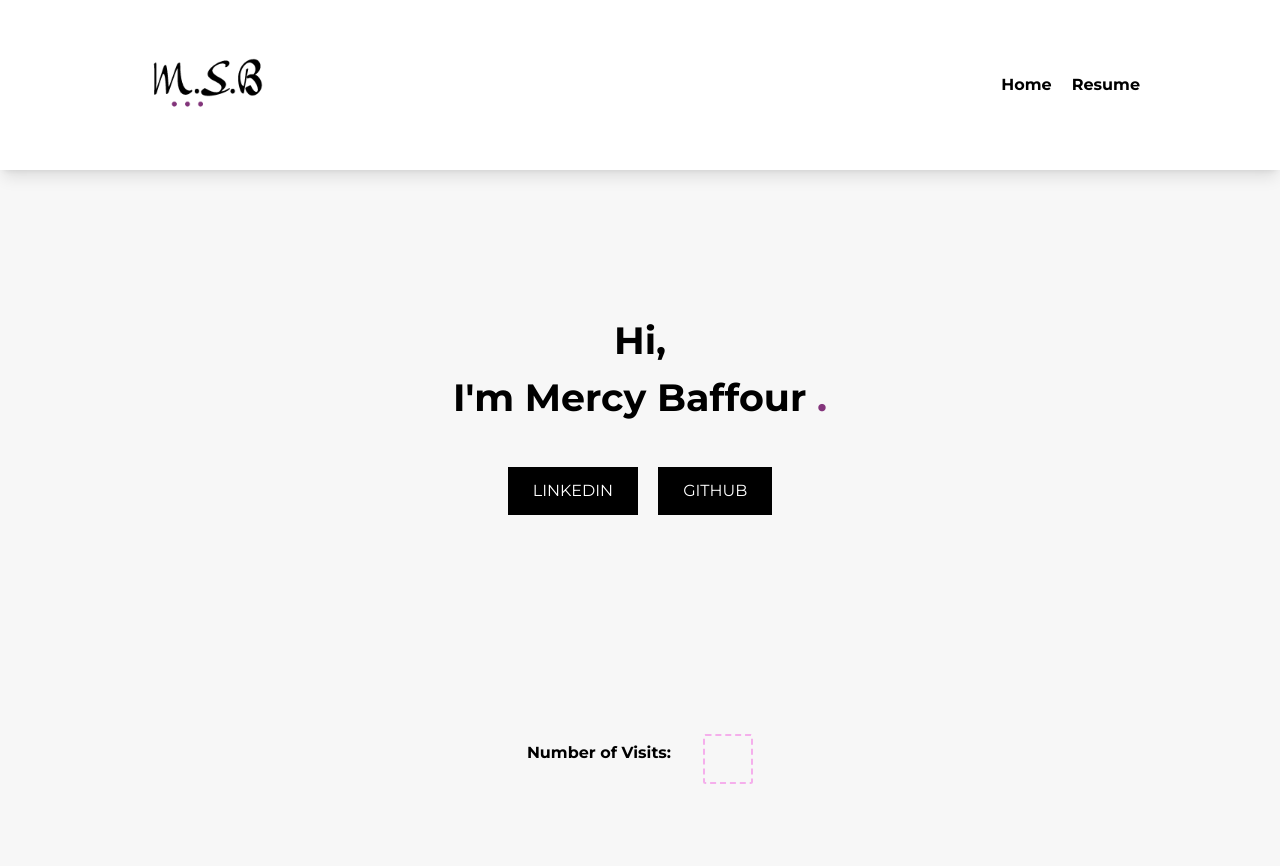
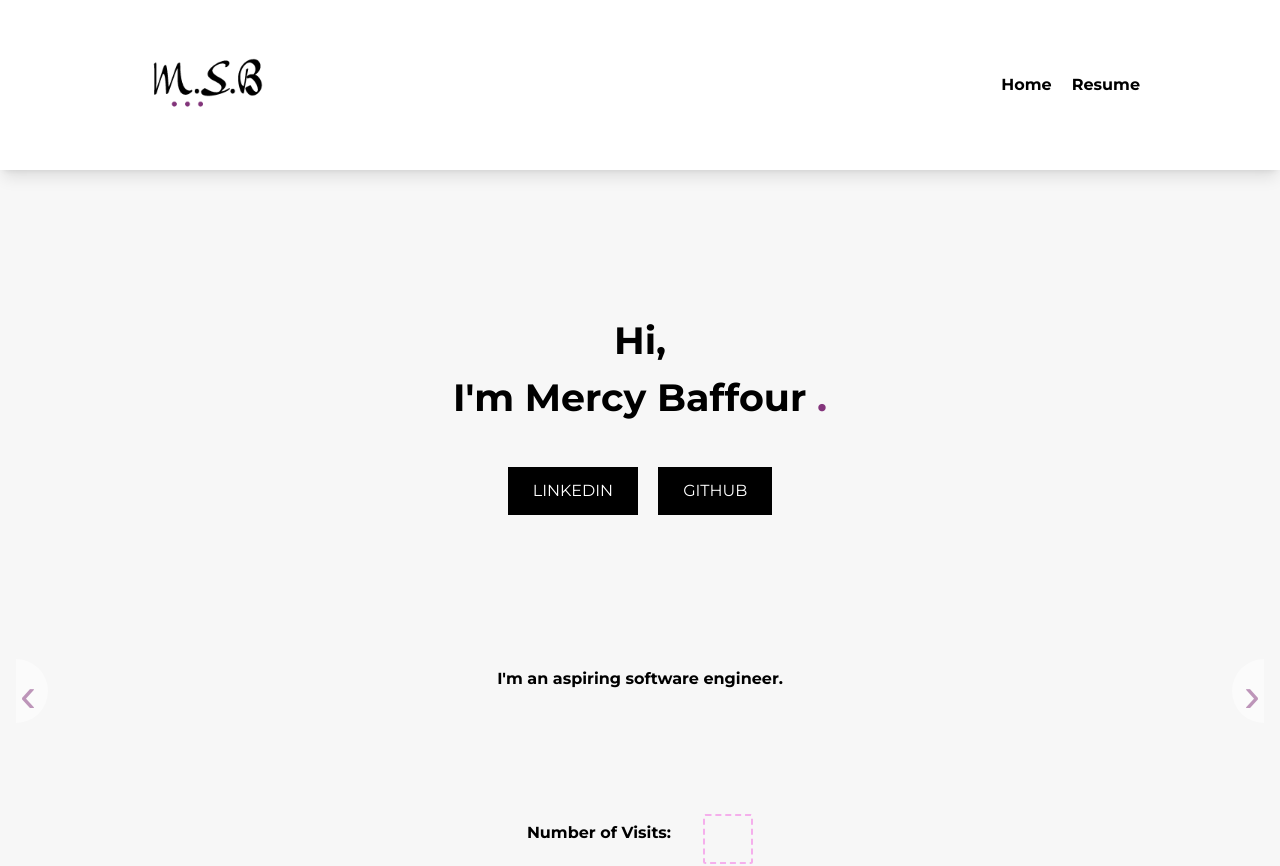
Before and after one commit to mercybaffour/resume, a plain HTML site: page public/index.html in a window 1280 px wide. Before the commit the page ends 800 px from the top, so only its background shows below. Drawn offline with Linux system fonts and the light colour scheme; no server answers.

Commit message:
added responsive styling

```diff
--- a/public/index.html
+++ b/public/index.html
@@ -37,8 +37,8 @@
             <div class="hero-wrapper-two">
                 <h1 class="heading">Hi, <br>I&#x27;m Mercy Baffour <span class="period-punct">.</span></h1>
                 <div class="socials">
-                    <a href="https://wwww.linkedin.com/in/mercybaffour" target="_blank" class="button-social">LINKEDIN</a>
-                    <a href="https://wwww.github.com/mercybaffour" target="_blank" class="button-social">GITHUB</a>
+                    <a href="https://www.linkedin.com/in/mercybaffour" target="_blank" class="button-social">LINKEDIN</a>
+                    <a href="https://www.github.com/mercybaffour" target="_blank" class="button-social">GITHUB</a>
                 </div>
             </div>
         </div>
@@ -56,10 +56,10 @@
 
         <ul class="slides-container" id="slides-container">
             <li class="slide"><p>I'm an aspiring software engineer.</p></li>
-            <li class="slide"><p>I have a broad range of technical IT skills.</p></li>
-            <li class="slide"><p>My knowledge spans across hardware, software, networking, and security.</p></li>
-            <li class="slide"><p>I'm a versatile problem solver who can adapt to different environments and situations.</p></li>
-            <li class="slide"><p>As an IT professional, I'm committed to continuously expanding my knowledge and skills to remain a valuable asset to any organization.</p></li>
+            <li class="slide"><p>I have a broad range <br> of technical IT skills.</p></li>
+            <li class="slide"><p>My knowledge spans across <br> hardware, software, <br> networking, and security.</p></li>
+            <li class="slide"><p>I'm an adaptable & versatile <br> problem solver.</p></li>
+            <li class="slide"><p>As an IT professional, I'm committed <br> to continuously expanding <br> my knowledge and skills.</p></li>
         </ul>
     </section>
 
--- a/public/main.css
+++ b/public/main.css
@@ -173,12 +173,12 @@ header .logo img {
 /* Slider Carousel */
 .slider-wrapper {
 	margin: 1rem;
+	height: 10vh;
 	position: relative;
-	overflow: hidden;
+	overflow: auto;
   }
 
 .slides-container {
-	height: calc(100vh - 50rem);
 	width: 100%;
 	display: flex;
 	list-style: none;
@@ -187,7 +187,7 @@ header .logo img {
 	overflow: scroll;
 	scroll-behavior: smooth;
 	scrollbar-width: none; /* Firefox */
-    -ms-overflow-style: none;  /* Internet Explorer 10+ */
+    -ms-overflow-style: none; /* Internet Explorer 10+ */
   }
 
   /* WebKit */
@@ -202,6 +202,8 @@ header .logo img {
 	flex: 1 0 100%;
 	text-align: center;
 	font-weight: bold;
+	font-size: 0.8rem;
+	word-wrap: normal;
   }
 
 .slide-arrow {
@@ -263,6 +265,11 @@ header .logo img {
 	text-align: center;
 }
 
+@media (min-width: 380px) {
+	.slide {
+		font-size: 0.8rem
+	}
+}
 
 @media (min-width: 550px) {
     .navbar {
@@ -283,4 +290,8 @@ header .logo img {
     .menu-bar {
         display: none;
     }
+
+	.slide {
+		font-size: 1rem
+	}
 }
```
